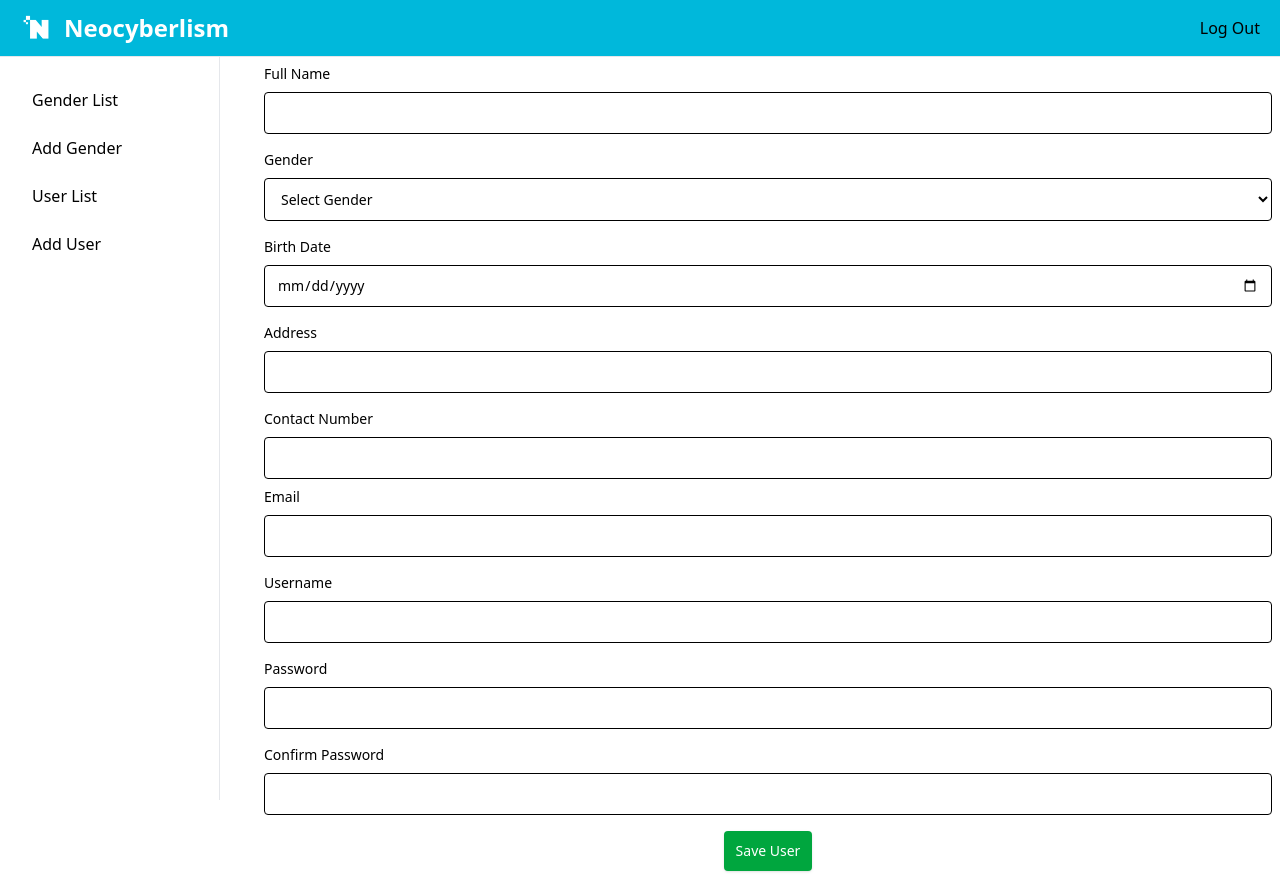
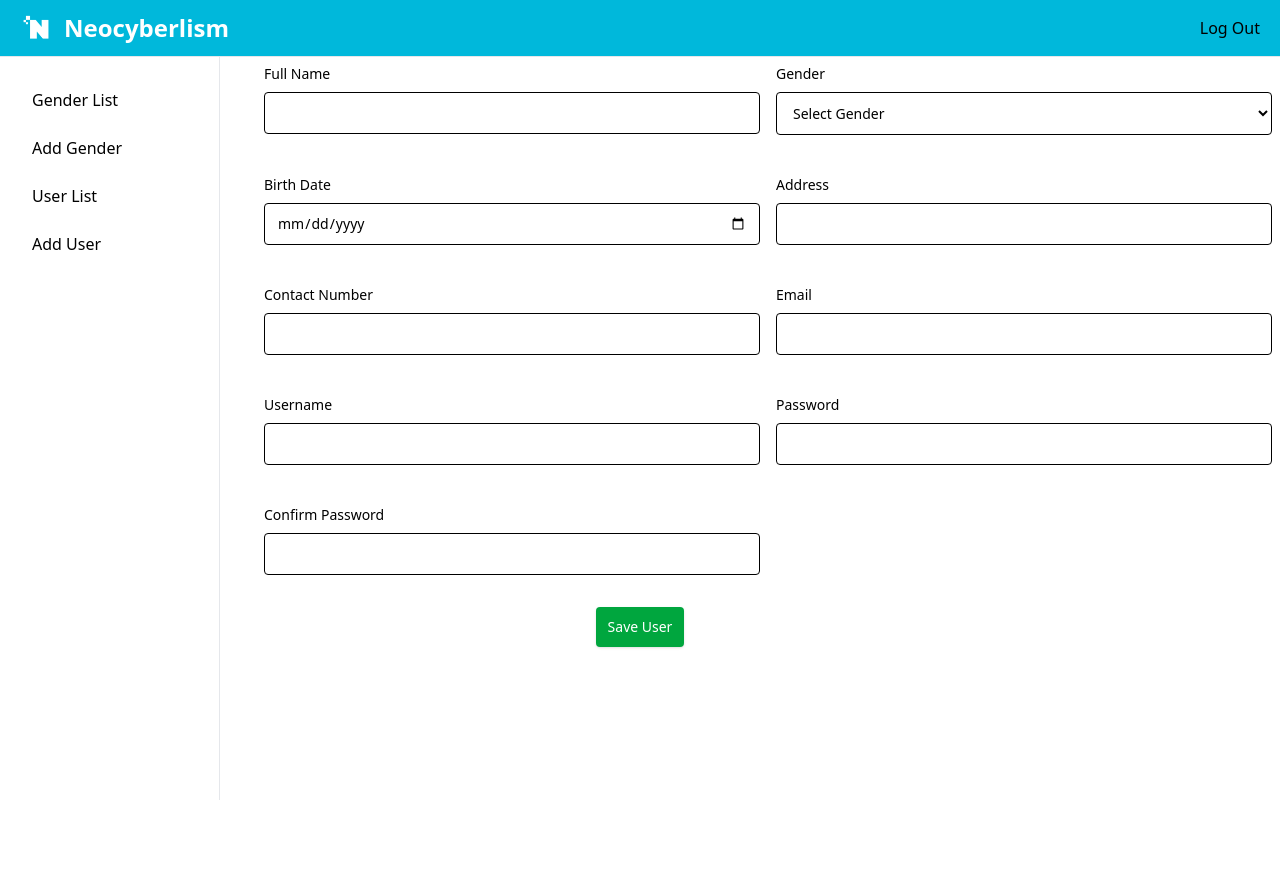
Before and after one commit to gycel/groupfivesite, a Django app: page /user/add in a window 1280 px wide. After the commit the page ends 800 px from the top, so only its background shows below. Run offline with Django 4.2, Linux system fonts and the light colour scheme; data that the repository does not hold is empty.

Commit message:
Django Part 4

```diff
--- a/crud/static/css/output.css
+++ b/crud/static/css/output.css
@@ -17,7 +17,6 @@
     --color-green-500: oklch(72.3% 0.219 149.579);
     --color-green-600: oklch(62.7% 0.194 149.214);
     --color-green-700: oklch(52.7% 0.154 150.069);
-    --color-cyan-400: oklch(78.9% 0.154 211.53);
     --color-cyan-500: oklch(71.5% 0.143 215.221);
     --color-blue-400: oklch(70.7% 0.165 254.624);
     --color-blue-600: oklch(54.6% 0.245 262.881);
@@ -52,6 +51,7 @@
     --radius-sm: 0.25rem;
     --radius-md: 0.375rem;
     --radius-lg: 0.5rem;
+    --ease-in-out: cubic-bezier(0.4, 0, 0.2, 1);
     --default-transition-duration: 150ms;
     --default-transition-timing-function: cubic-bezier(0.4, 0, 0.2, 1);
     --default-font-family: var(--font-sans);
@@ -241,9 +241,6 @@
   }
   .z-60 {
     z-index: 60;
-  }
-  .col-span-1 {
-    grid-column: span 1 / span 1;
   }
   .-mx-1\.5 {
     margin-inline: calc(var(--spacing) * -1.5);
@@ -662,6 +659,13 @@
       }
     }
   }
+  .hover\:text-white {
+    &:hover {
+      @media (hover: hover) {
+        color: var(--color-white);
+      }
+    }
+  }
   .hover\:underline {
     &:hover {
       @media (hover: hover) {
--- a/crud/templates/include/Sidebar.html
+++ b/crud/templates/include/Sidebar.html
@@ -17,7 +17,7 @@
        </div>
        <form action="{% url 'logout' %}" method="post">
             {% csrf_token %}
-            <button type="submit">Log Out</button>
+            <button type="submit" class="hover:text-white">Log Out</button>
         </form>
    </div>
  </nav>
--- a/crud/templates/user/AddUser.html
+++ b/crud/templates/user/AddUser.html
@@ -17,15 +17,12 @@
         </ul>
     {% endif %}
 
-    <form action="/user/add" method="post">
+    <form action="/user/add" method="post" class="grid grid-cols-1 md:grid-cols-2 gap-4">
         {% csrf_token %}
             {% if errors %}
                 <div class="alert alert-danger" role="alert">
                 </div>
             {% endif %}
-
-        <div class="grid-cols-1 md:grid-cols-2 gap-4">
-            <div class="col-span-1">
                 <div class="mb-4">
                     <label for="full_name" class="block text-sm font-medium mb-2">Full Name</label>
                     <input type="text" class="bg-white mb-2 px-3 py-2.5 border border-gray-380 text-black block text-sm rounded-sm w-full focus:outline-none focus:ring-blue-600 focus:border-blue-600" name="full_name" id="full_name" value="{{user.full_name}}"/>
@@ -66,8 +63,6 @@
                         <p class="mt-2 text-sm text-red-600 dark:text-red-500"><span class="font-semibold">Error:</span> {{ errors.contact_number }}</p>
                     {% endif %}
                 </div>
-            </div>
-            <div class="col-span-1">
                 <div class="mb-4">
                     <label for="email" class="block text-sm font-medium mb-2">Email</label>
                     <input type="email" class="bg-white mb-2 px-3 py-2.5 border border-gray-380 text-black block text-sm rounded-sm w-full focus:outline-none focus:ring-blue-600 focus:border-blue-600" name="email" id="email" />
--- a/crud/urls.py
+++ b/crud/urls.py
@@ -1,6 +1,5 @@
 from django.urls import path
 from .import views
-from django.contrib.auth import views as auth_views
 
 urlpatterns = [
     path('layout/login/', views.login_view, name="login"),
--- a/crud/views.py
+++ b/crud/views.py
@@ -7,7 +7,6 @@ from .utils import login_required_custom
 from django.contrib.auth import logout
 from django.urls import reverse
 from .forms import ChangePasswordForm
-# from django.contrib.auth.models.User import AbstractBaseUser
 
 def login_view(request):
     try:
@@ -201,6 +200,7 @@ def edit_user(request, user_id):
             address = request.POST.get('address')
             contactNumber = request.POST.get('contact_number')
             email = request.POST.get('email')
+            username = request.POST.get('username')
 
             userObj.user_id = user_id
             userObj.full_name = fullName
@@ -209,6 +209,7 @@ def edit_user(request, user_id):
             userObj.address = address
             userObj.contact_number = contactNumber
             userObj.email = email
+            userObj.username = username
 
             userObj.save()
 
@@ -262,7 +263,7 @@ def change_password(request, user_id):
             userObj.save()
 
             messages.success(request, 'Password changed successfully!')
-            return redirect('user/edit')
+            return redirect('/user/list')
     else:
         form = ChangePasswordForm()
 
```
